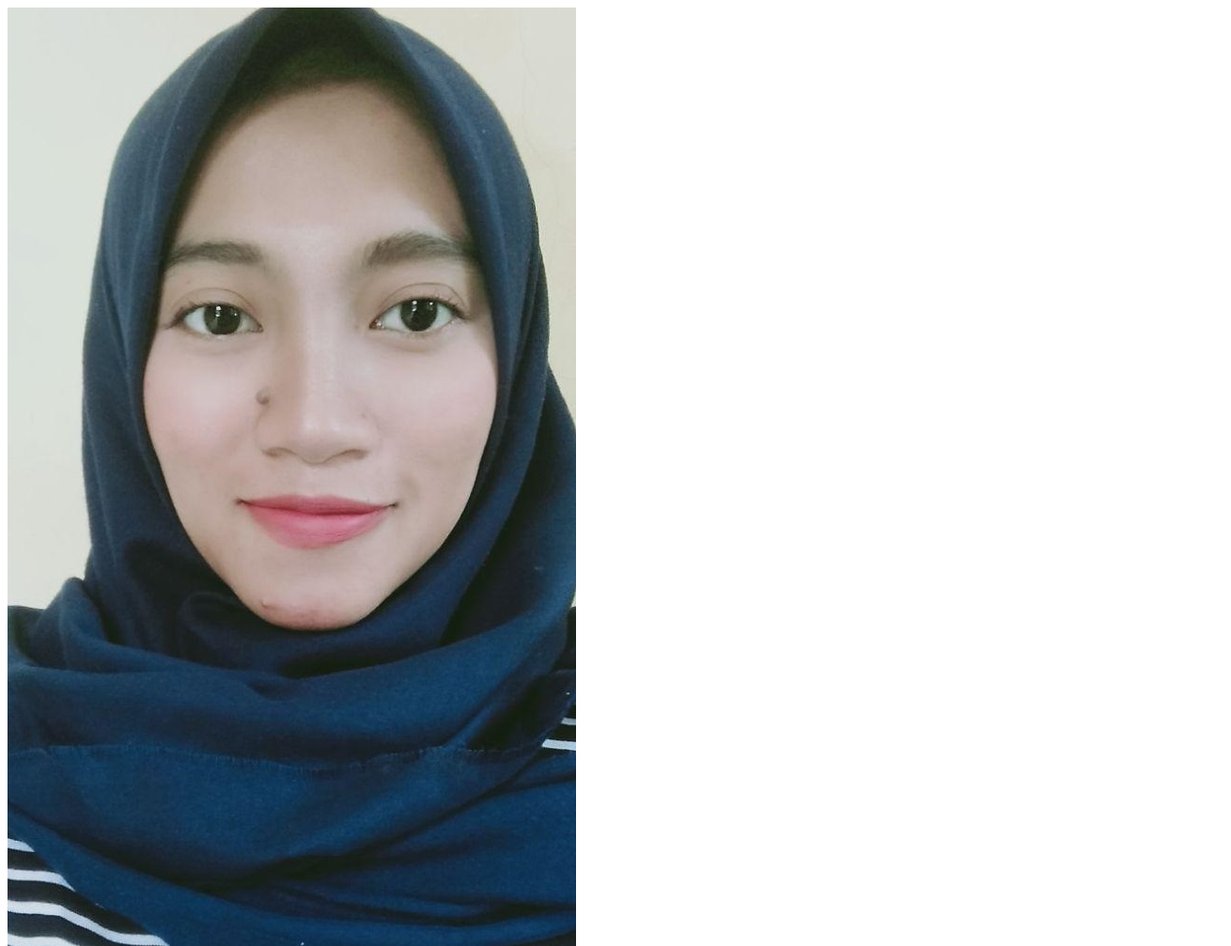
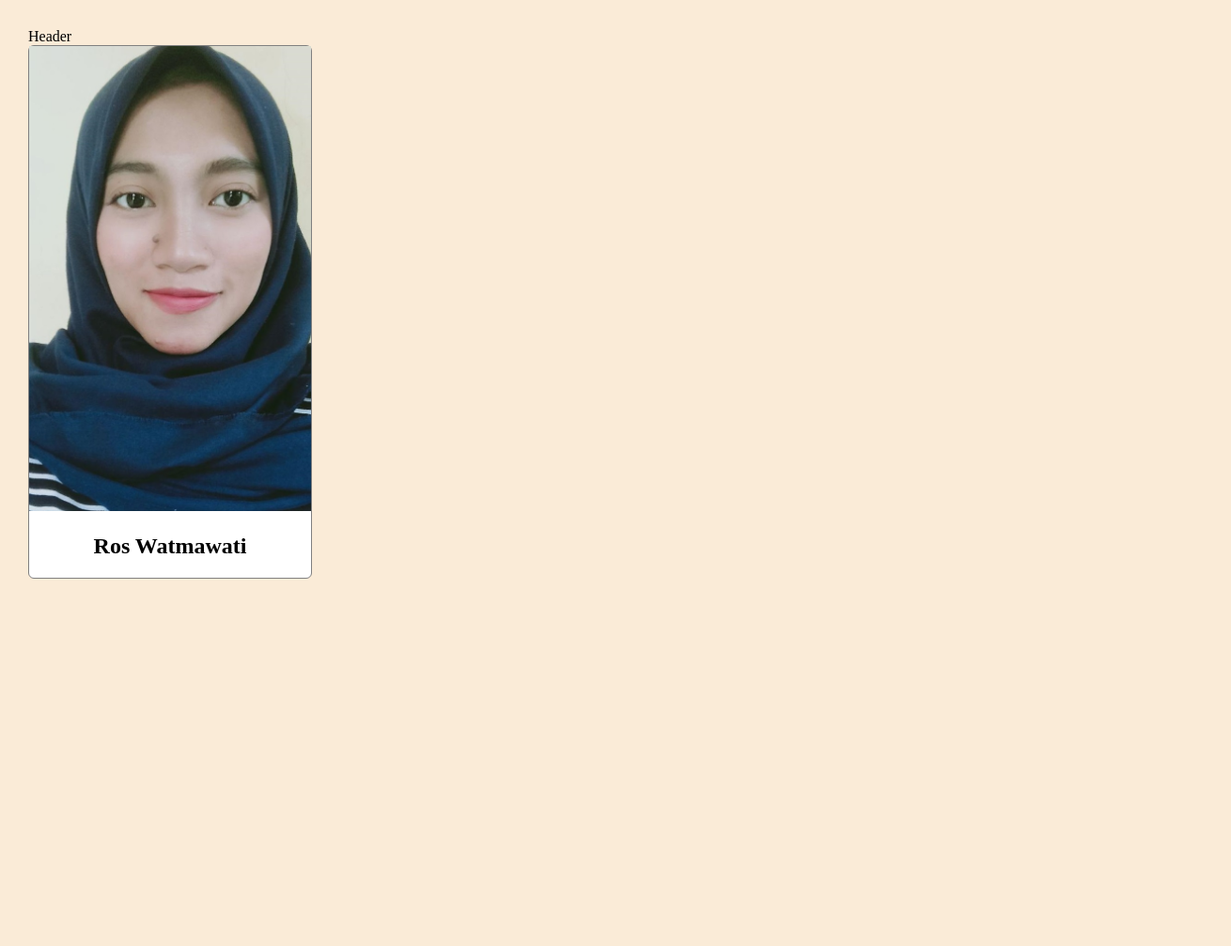
Before and after one commit to roswatmawati/my-repo-from-remote, a plain HTML site: page index.html in a window 1280 px wide. Shown: the top 1007 px of the page at 94% size, 1310 px wide, since content can reach past the window. After the commit the page ends 800 px from the top, so only its background shows below. Drawn offline with Linux system fonts and the light colour scheme.

Commit message:
add header html and css

```diff
--- /dev/null
+++ b/asset/style.css
@@ -0,0 +1,21 @@
+body {
+   width: 100%;
+   margin: 30px;
+   background-color: antiquewhite;
+}
+
+#profile-container{
+   max-width: 300px;
+   background-color: white;
+   border: 1px solid gray;
+   border-radius: 6px;
+}
+
+#profile-image{
+   width: 100%;
+   height: auto;
+}
+
+#profile-name{
+   text-align: center;
+}
--- a/index.html
+++ b/index.html
@@ -1,12 +1,14 @@
 <!DOCTYPE html>
 <html>
   <head>
+    <link rel="stylesheet" href="asset/style.css">
   </head>
 
   <body>
-    <div>
-        <img src="asset/image/Ros-watmawati.jpg" alt="profile image">
-        <h2>Ros Watmawati</h2>
+    <div id="header">Header</div>
+    <div id="profile-container">
+        <img id="profile-image" src="asset/image/Ros-watmawati.jpg" alt="profile image">
+        <h2 id="profile-name">Ros Watmawati</h2>
     </div>
   </body>
 
```
